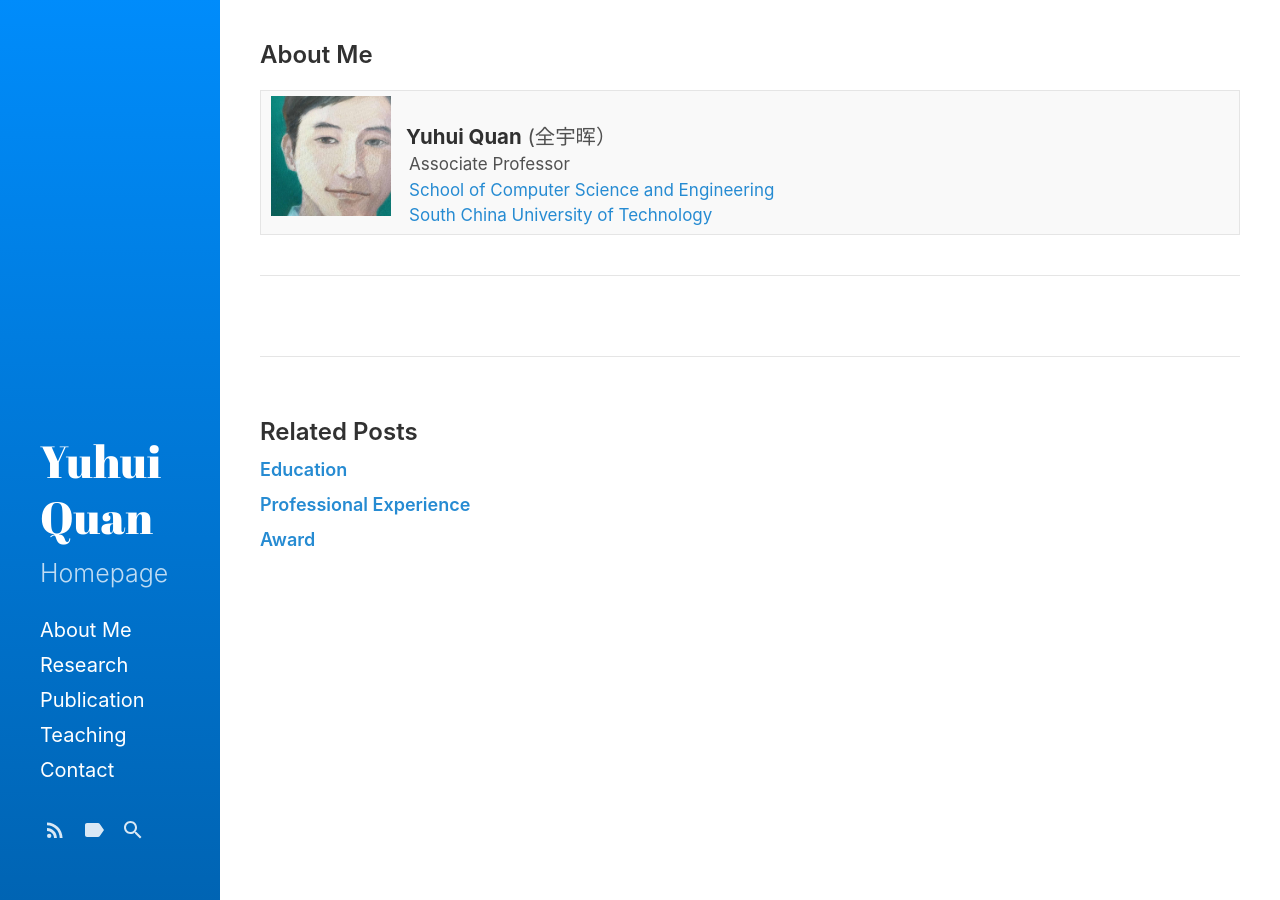
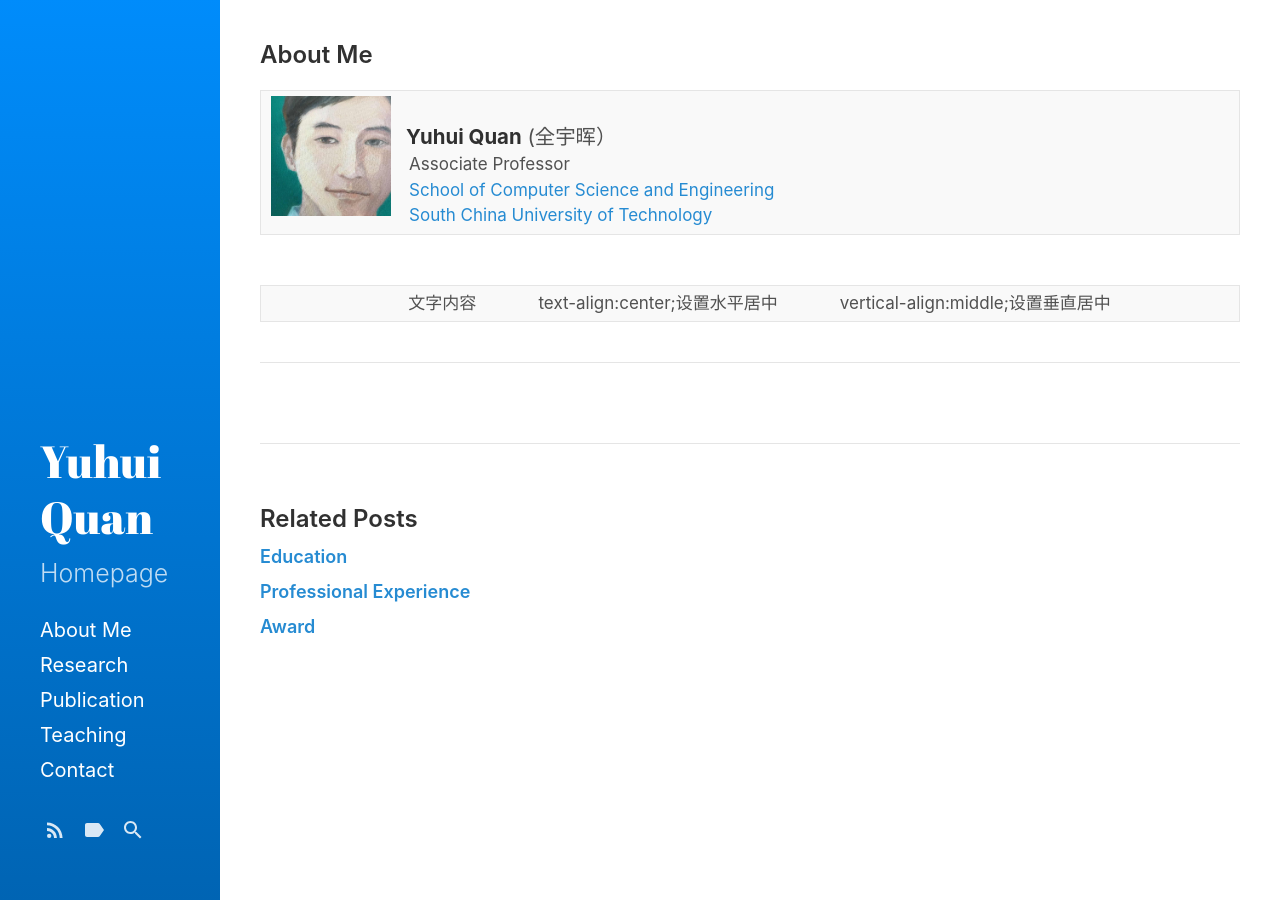
Before and after one commit to Dofboom/Dofboom.github.io, a Jekyll site: the page built from _posts/2020-5-30-resume.md, in a window 1280 px wide. Built offline with Jekyll 4.4.1, drawn with Linux system fonts in a browser that asks for light colours.

Commit message:
Update 2020-5-30-resume.md

```diff
--- a/_posts/2020-5-30-resume.md
+++ b/_posts/2020-5-30-resume.md
@@ -11,3 +11,13 @@ title: About Me
 </span></td>
 </tr>
 </table>
+
+<table>
+    <tr>
+        <td style="text-align:center;vertical-align:middle;">
+            文字内容
+            text-align:center;设置水平居中
+            vertical-align:middle;设置垂直居中
+        </td>
+    </tr>
+</table>
```
